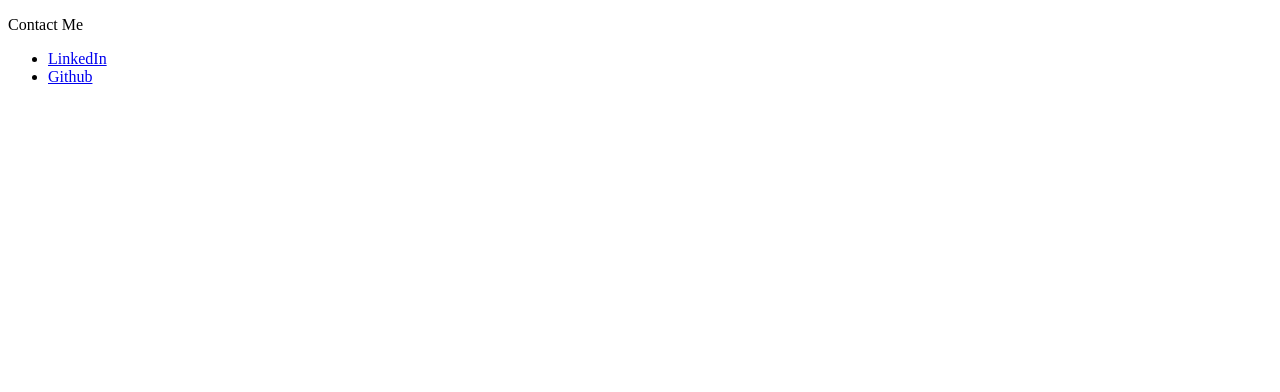
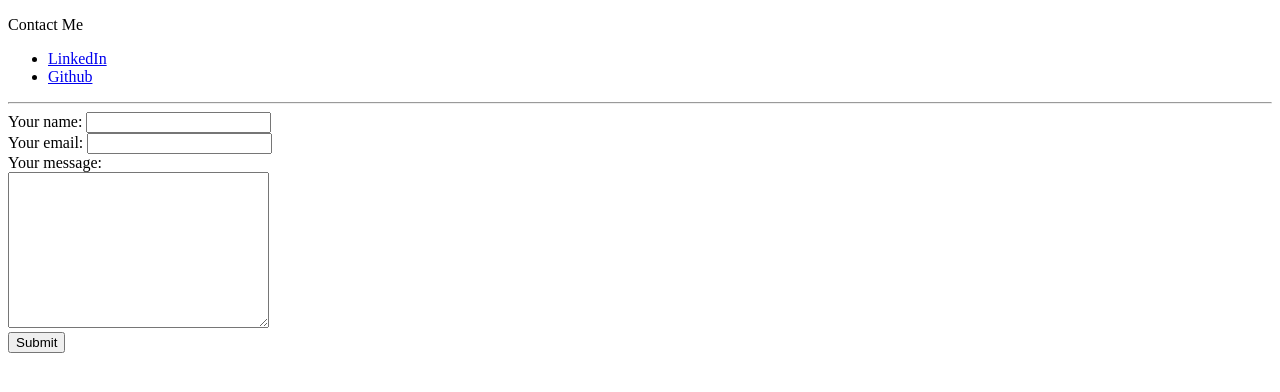
Before and after one commit to OganBelema/Web-Development, a plain HTML site: page HTML - Personal Site/contact.html in a window 1280 px wide. Drawn offline with Linux system fonts and the light colour scheme.

Commit message:
added form for contact me message

```diff
--- a/HTML - Personal Site/contact.html
+++ b/HTML - Personal Site/contact.html
@@ -10,5 +10,16 @@
           <li><a href="https://www.linkedin.com/in/tamunobelema-miebaka-ogan/">LinkedIn</a></li>
           <li><a href="https://github.com/OganBelema">Github</a></li>
       </ul>
+      <hr>
+      <form action="mailto:" method="post" enctype="text/plain">
+          <label>Your name:</label>
+          <input type="text" name="yourName"><br>
+          <label>Your email:</label>
+          <input type="email" name="yourEmail"><br>
+          <label>Your message:</label><br>
+          <textarea name="yourMessage" cols="30" rows="10"></textarea><br>
+          <input type="submit">
+
+      </form>
   </body>
 </html>
```
